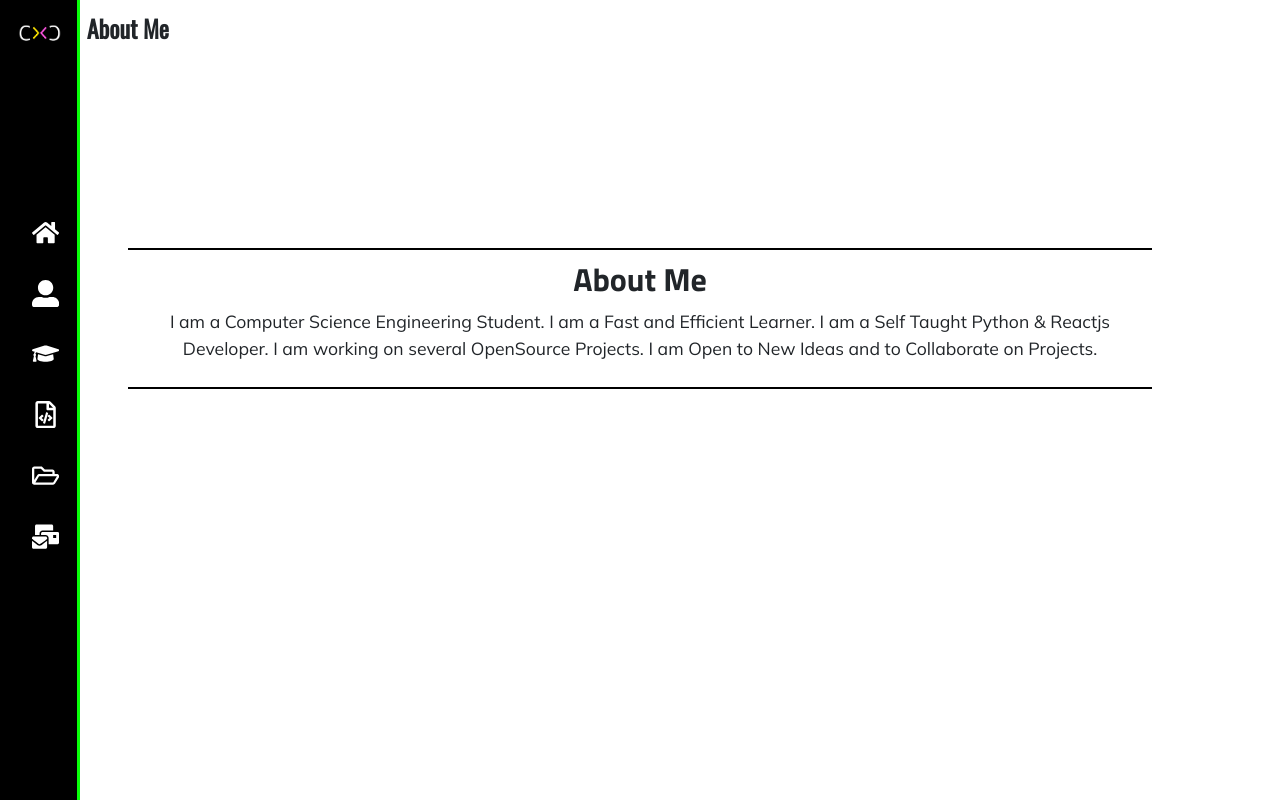
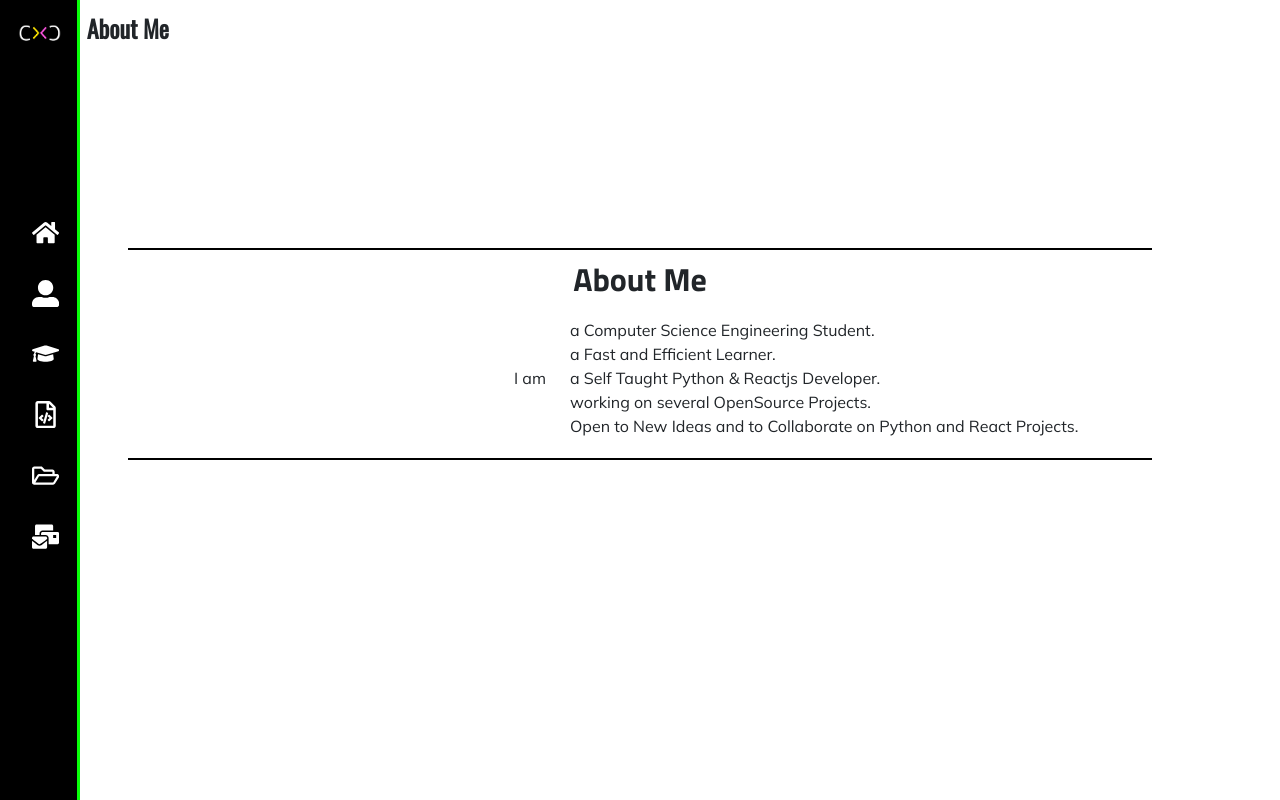
Before and after one commit to 10cyrilc/portfolio-02, a React (Create React App) app: page /#/about in a window 1280 px wide. Built offline with nearby package versions, Linux system fonts and the light colour scheme.

Commit message:
[UI] Bug Fixes and Additional Corrections

```diff
--- a/src/App.js
+++ b/src/App.js
@@ -2,7 +2,7 @@ import React, { useEffect } from "react";
 import Nav from './components/js/Nav';
 import Home from './components/js/Home';
 import About from './components/js/About';
-import Frameworks from './components/js/Frameworks';
+import Libraries from './components/js/Libraries';
 import Education from './components/js/Education';
 import Projects from './components/js/Projects';
 import Contact from './components/js/Contact';
@@ -24,7 +24,7 @@ function App() {
         <Route path="/home" element={<Home />}></Route>
         <Route path="/about" element={<About />}></Route>
         <Route path="/education" element={<Education />}></Route>
-        <Route path="/frameworks" element={<Frameworks />}></Route>
+        <Route path="/libraries" element={<Libraries />}></Route>
         <Route path="/projects" element={<Projects />}></Route>
         <Route path="/contact" element={<Contact />}></Route>
         <Route path="*" element={<PageNotFound />}></Route>
--- a/src/components/data/Framework.js
+++ b/src/components/data/Libraries.js
@@ -6,8 +6,8 @@ import FastAPIImg from "../images/fastapi.svg"
 export const Frame = [
     {
         "id":1,
-        "name": "PyMongo",
-        "para": "PyMongo is a Python distribution containing tools for working with MongoDB.",
+        "name": "Motor",
+        "para": "Motor presents a coroutine-based API for non-blocking access to MongoDB from Tornado or asyncio.",
         "imag": PyMongoImg
     },
     {
--- a/src/components/data/Projects.js
+++ b/src/components/data/Projects.js
@@ -35,7 +35,7 @@ export const Work = [
         "framework": "React",
         "codeT": false,
         "code": "",
-        "para": "Website to ShowCase 360 and 3D Models of our College.",
+        "para": "Website to ShowCase 360 and 3D Models of our College. Under Construction",
         "demoT": true,
         "demo": "https://3d-mbc.tk"
     },
--- a/src/components/js/About.js
+++ b/src/components/js/About.js
@@ -13,12 +13,18 @@ function About() {
                 <Row className="main-about" data-aos="zoom-in" data-aos-duration="2000">
                     <Col sm>
                         <h2>About Me</h2>
-                        <p> I am a Computer Science Engineering Student.
-                            I am a Fast and Efficient Learner.
-                            I am a Self Taught Python & Reactjs Developer.
-                            I am working on several OpenSource Projects.
-                            I am Open to New Ideas and to Collaborate on Projects.
-                        </p>
+                        <Row className="ab-tot">
+                            <Col md={5} className="ab-i">
+                                I am
+                            </Col>
+                            <Col className="ab-me">
+                                a Computer Science Engineering Student.<br />
+                                a Fast and Efficient Learner.<br />
+                                a Self Taught Python & Reactjs Developer.<br />
+                                working on several OpenSource Projects.<br />
+                                Open to New Ideas and to Collaborate on Python and React Projects.<br />
+                            </Col>
+                        </Row>
                     </Col>
                 </Row>
             </Container>
--- a/src/components/js/Home.js
+++ b/src/components/js/Home.js
@@ -22,7 +22,7 @@ function Home() {
                 <Col lg className="text">
                     <Row className="data-name" data-aos="fade-left">
                         <h1 className="name">Cyril C Thomas</h1>
-                        <h2 className="dev">Pythonista | React Developer</h2>
+                        <h2 className="dev">Pythonista | Front-End Developer</h2>
                         <Row className="social">
                             <Social link="https://www.linkedin.com/in/10cyrilc/" ico={<FaLinkedinIn />} />
                             <Social link="https://www.github.com/10cyrilc/" ico={<FaGithub />} />
--- a/src/components/js/Frameworks.js
+++ b/src/components/js/Libraries.js
@@ -3,13 +3,13 @@ import Container from 'react-bootstrap/Container';
 import Row from 'react-bootstrap/Row';
 import Col from 'react-bootstrap/Col';
 import 'bootstrap/dist/css/bootstrap.min.css';
-import "../styles/Framework.css";
-import { Frame } from "../data/Framework.js"
+import "../styles/Libraries.css";
+import { Frame } from "../data/Libraries.js"
 
 function Frameworks() {
     return (
         <>
-            <p className='heading'>Known Frameworks</p>
+            <p className='heading'>Most Libraries</p>
             <Container id="contani">
                 <Row className='contai'>
                     {Frame.map((item) => (
--- a/src/components/js/Nav.js
+++ b/src/components/js/Nav.js
@@ -18,7 +18,7 @@ function Nav() {
                     <Icons link="/home" icon={<FaHome />} />
                     <Icons link="/about" icon={<FaUserAlt />} />
                     <Icons link="/education" icon={<FaGraduationCap />} />
-                    <Icons link="/frameworks" icon={<FaRegFileCode />} />
+                    <Icons link="/libraries" icon={<FaRegFileCode />} />
                     <Icons link="/projects" icon={<FaRegFolderOpen />} />
                     <Icons link="/contact" icon={<FaMailBulk />} />
                 </ul>
@@ -34,7 +34,7 @@ function Nav() {
                         <Text link="/home" text="Home" handle={() => setShow(!show)} />
                         <Text link="/about" text="About" handle={() => setShow(!show)} />
                         <Text link="/education" text="Education" handle={() => setShow(!show)} />
-                        <Text link="/frameworks" text="Frameworks" handle={() => setShow(!show)} />
+                        <Text link="/libraries" text="Libraries" handle={() => setShow(!show)} />
                         <Text link="/projects" text="Projects & Services" handle={() => setShow(!show)} />
                         <Text link="/contact" text="Contact" handle={() => setShow(!show)} />
                     </ul>
--- a/src/components/styles/About.css
+++ b/src/components/styles/About.css
@@ -22,14 +22,25 @@
     font-size: 2em;
     margin-bottom: -10px;
 }
-.about .main-about p{
-    font-family: 'Mulish', sans-serif;
-    font-size: 1.1em;
-}
+
 .about .main-about h2,p{
     padding: 10px;
     text-align: center;
 
+}
+
+.ab-tot{
+    padding: 2%;
+    font-family: 'Mulish', sans-serif;
+    font-size: 1em;
+    font-weight: 400;
+}
+
+.ab-i{
+    display: flex;
+    text-align: right;
+    align-items: center;
+    justify-content: flex-end;
 }
 
 @media(max-width: 500px){
--- a/src/components/styles/Home.css
+++ b/src/components/styles/Home.css
@@ -11,7 +11,7 @@
 }
 
 .home {
-    width: 100vw;
+    width: 80vw;
     height: 100vh;
 }
 
@@ -41,7 +41,6 @@
 
 .image img {
     border-radius: 10%;
-
     margin-right: 100px;
     z-index: 1;
 }
@@ -54,6 +53,7 @@
     font-size: 1.8em;
     color: #fa2538;
     transition: 500ms color;
+    width: 80%;
 }
 
 .social a:hover {
@@ -75,10 +75,11 @@
 
 
 @media(max-width: 1200px) {
-    .heading{
+    .heading {
         margin-left: 10%;
     }
 }
+
 @media(max-width: 986px) {
 
     .black-rect {
@@ -111,10 +112,12 @@
 
     .image img {
         margin-left: -10px;
+        box-shadow: none;
+        margin-top: 20%;
     }
 
-    .image img {
-        box-shadow: none;
+    .social{
+        width: 20%;
     }
 }
 
```
Also changed, not shown: src/components/styles/Libraries.css (renamed from src/components/styles/Framework.css).
